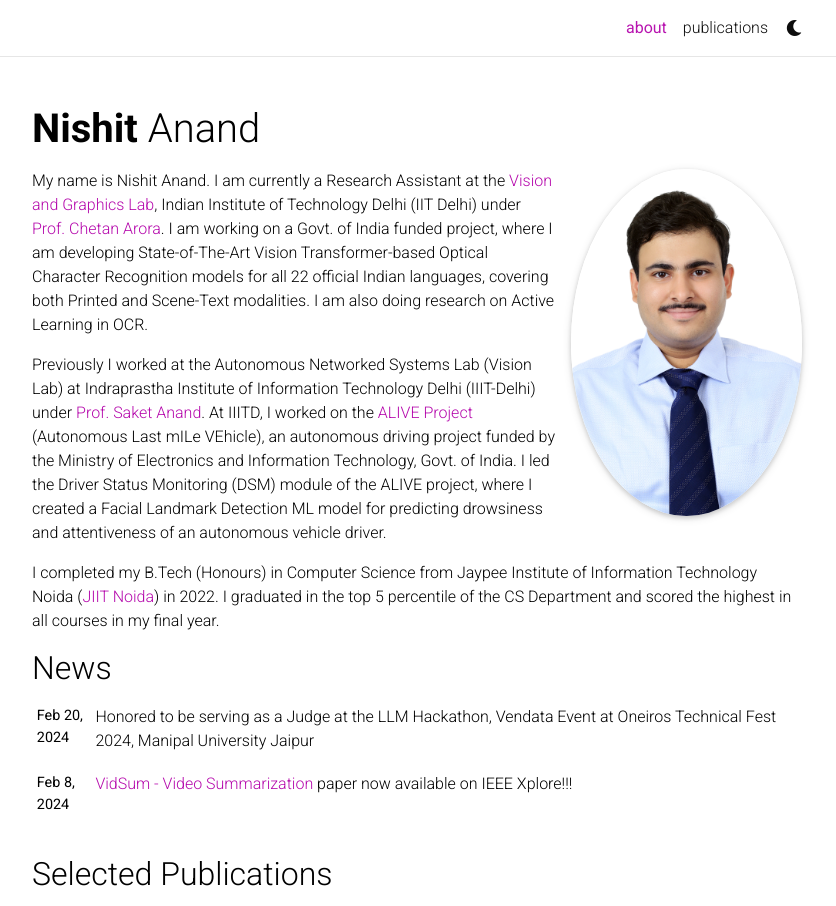
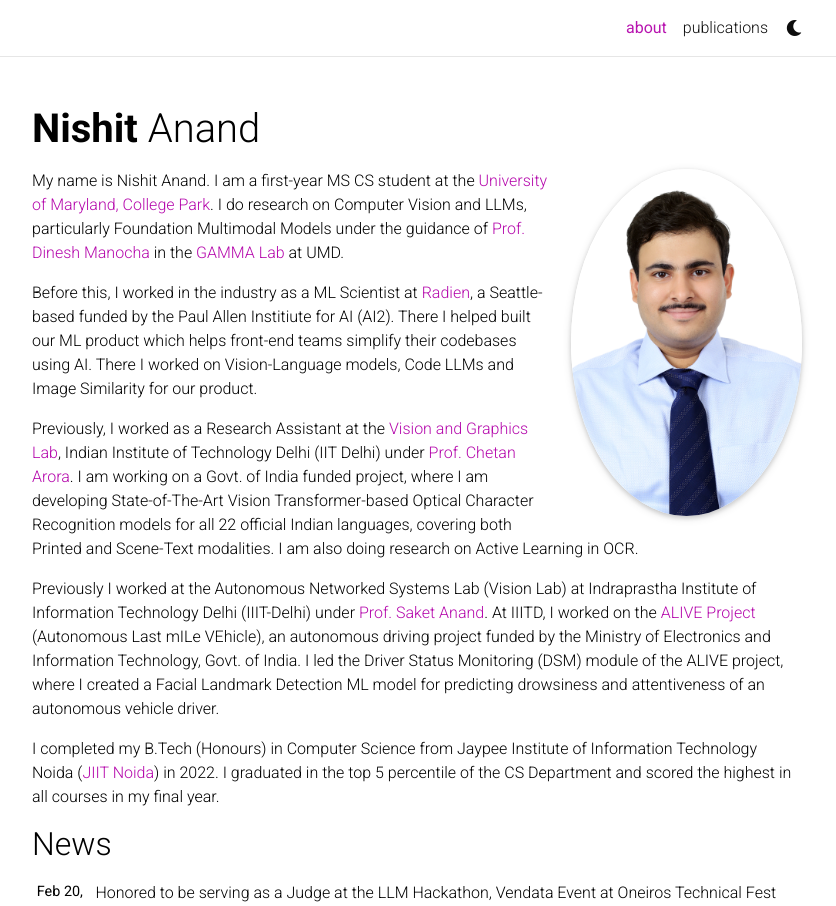
Before and after one commit to nishitanand/nishitanand.github.io, a Jekyll site: the page built from _pages/about.md, in a window 1280 px wide and 1256 px high, cut to the strip 0-906 px from the top of the window. Shown: the whole strip, without its empty margins (223-1059 px from the left). Built offline with Jekyll 4.4.1, drawn with Linux system fonts in a browser that asks for light colours; full-size pictures stand in for the smaller copies a plugin makes; comment, search, counter and statistics services are not loaded; a style sheet for code colours, icons or effects is not loaded.

Commit message:
Update about.md

```diff
--- a/_pages/about.md
+++ b/_pages/about.md
@@ -14,7 +14,12 @@ selected_papers: true # includes a list of papers marked as "selected={true}"
 social: false  # includes social icons at the bottom of the page
 ---
 
-My name is Nishit Anand. I am currently a Research Assistant at the [Vision and Graphics Lab](https://vision-iitd.github.io/), Indian Institute of Technology Delhi (IIT Delhi) under [Prof. Chetan Arora](https://www.cse.iitd.ac.in/~chetan/). I am working on a Govt. of India funded project, where I am developing State-of-The-Art Vision Transformer-based Optical Character Recognition models for all 22 official Indian languages, covering both Printed and Scene-Text modalities. I am also doing research on Active Learning in OCR.
+My name is Nishit Anand. I am a first-year MS CS student at the [University of Maryland, College Park](https://www.cs.umd.edu/). I do research on Computer Vision and LLMs, particularly Foundation Multimodal Models under the guidance of [Prof. Dinesh Manocha](https://www.cs.umd.edu/people/dmanocha) in the [GAMMA Lab](https://gamma.umd.edu/) at UMD.
+
+Before this, I worked in the industry as a ML Scientist at [Radien](https://radien.app/), a Seattle-based funded by the Paul Allen Institiute for AI (AI2). There I helped built our ML product which helps front-end teams simplify their codebases using AI. There I worked on Vision-Language models, Code LLMs and Image Similarity for our product.
+
+
+Previously, I worked as a Research Assistant at the [Vision and Graphics Lab](https://vision-iitd.github.io/), Indian Institute of Technology Delhi (IIT Delhi) under [Prof. Chetan Arora](https://www.cse.iitd.ac.in/~chetan/). I am working on a Govt. of India funded project, where I am developing State-of-The-Art Vision Transformer-based Optical Character Recognition models for all 22 official Indian languages, covering both Printed and Scene-Text modalities. I am also doing research on Active Learning in OCR.
 
 Previously I worked at the Autonomous Networked Systems Lab (Vision Lab) at Indraprastha Institute of Information Technology Delhi (IIIT-Delhi) under [Prof. Saket Anand](https://www.iiitd.ac.in/anands). At IIITD, I worked on the [ALIVE Project](https://sites.google.com/iiitd.ac.in/iiitd-alive/home) (Autonomous Last mILe VEhicle), an autonomous driving project funded by the Ministry of Electronics and Information Technology, Govt. of India. I led the Driver Status Monitoring (DSM) module of the ALIVE project, where I  created a Facial Landmark Detection ML model for predicting drowsiness and attentiveness of an autonomous vehicle driver.
 
```
